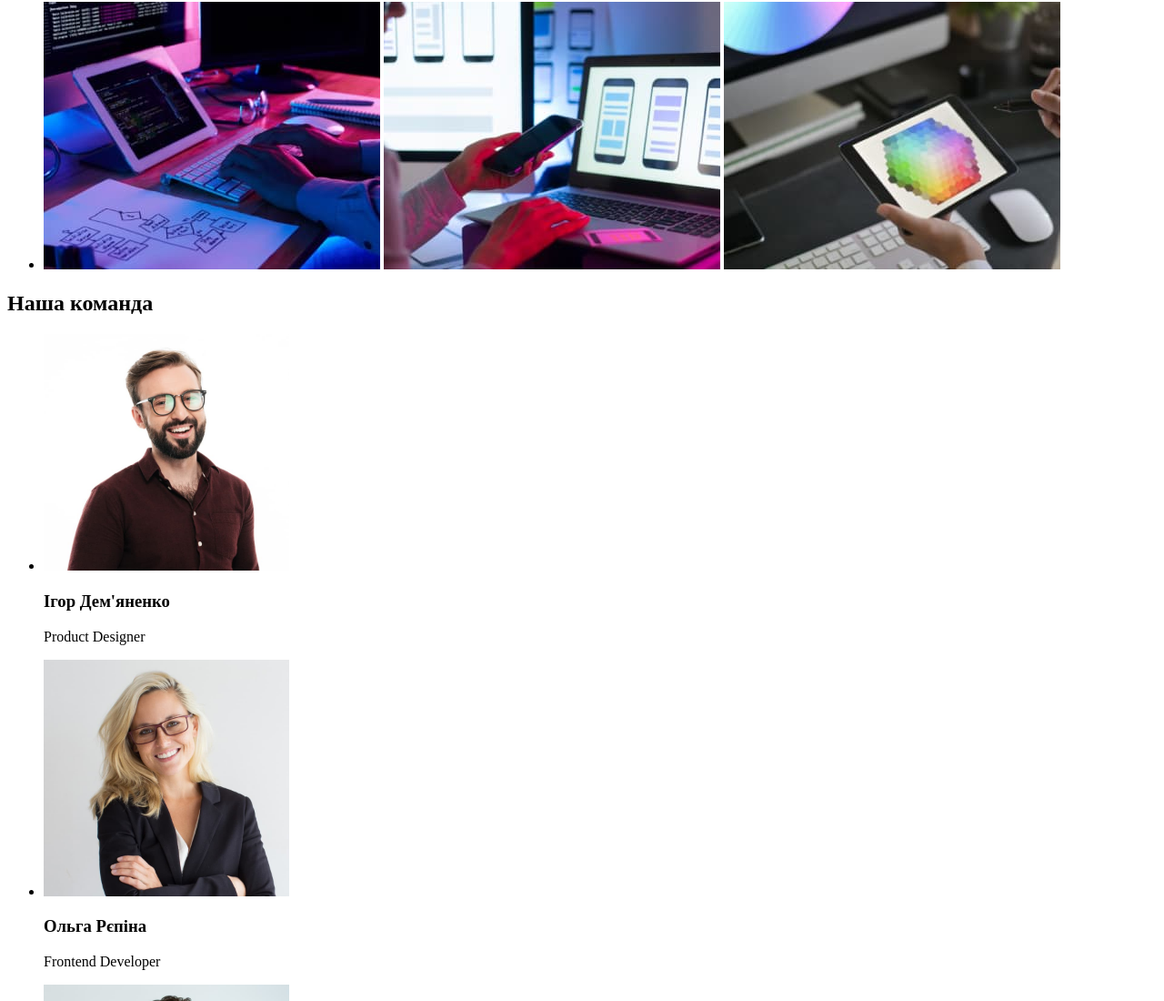
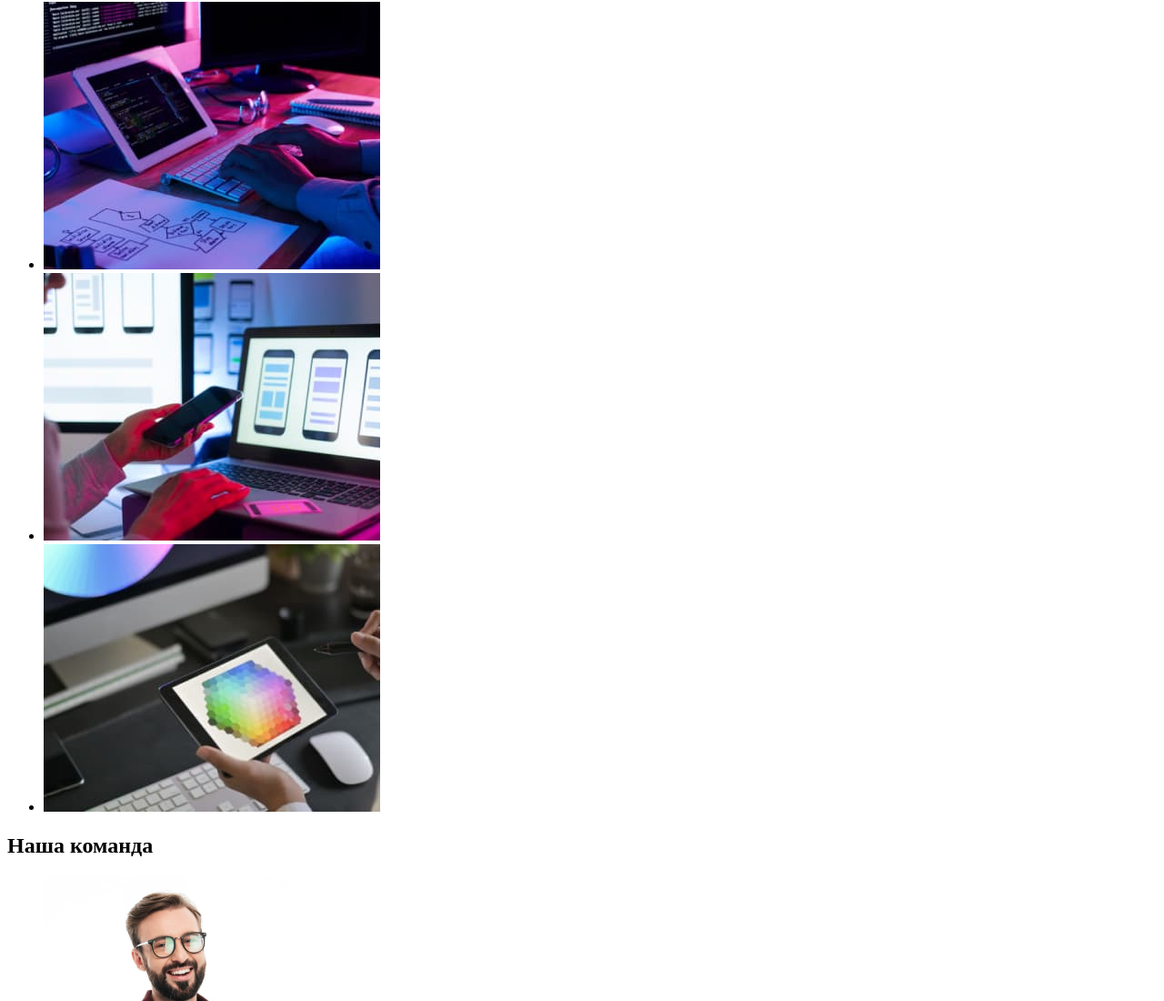
Before and after one commit to annavk2650/goit-markup-hw-01, a plain HTML site: page index.html in a window 1280 px wide. Shown: the part 685-1785 px from the top of the page at 91% size. Drawn offline with Linux system fonts and the light colour scheme.

Commit message:
Кінцевий результат

```diff
--- a/index.html
+++ b/index.html
@@ -51,11 +51,9 @@
     <section>
         <h2>Чим ми займаємося</h2>
         <ul>
-            <li>
-                <img src="./images/laptop.jpg" alt="Працюють на ноутбуці" width="370" height="294">
-                <img src="./images/smartphone.jpg" alt="Працюють на телефоні та ноутбуці" width="370" height="294">
-                <img src="./images/tablet.jpg" alt="Працюють на планшеті" width="370" height="294">
-            </li>
+            <li><img src="./images/laptop.jpg" alt="Працюють на ноутбуці" width="370" height="294"></li>
+            <li><img src="./images/smartphone.jpg" alt="Працюють на телефоні та ноутбуці" width="370" height="294"></li>
+            <li><img src="./images/tablet.jpg" alt="Працюють на планшеті" width="370" height="294"></li>
         </ul>
     </section>
         <!--Команда-->
```
